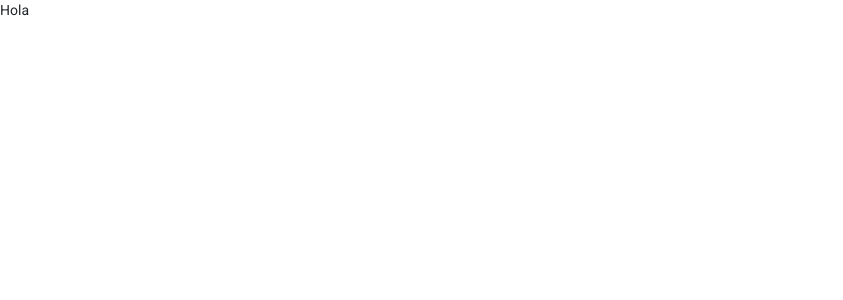
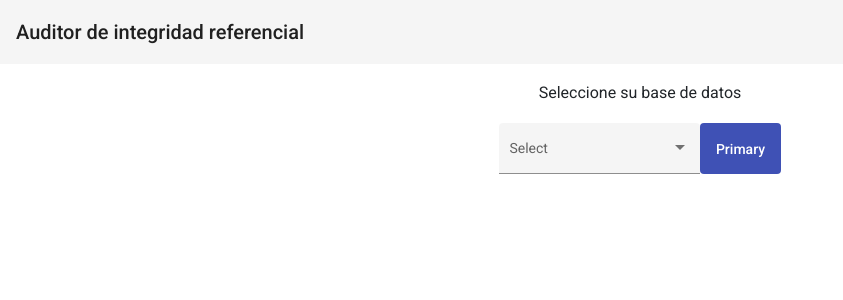
Before and after one commit to Santiago2693/AuditoriaSQL, an Angular app in the folder trabajo03/: page /home in a window 1280 px wide. Shown: the top 300 px of the page, without its empty margins (0-843 px from the left). Built offline with nearby package versions, Linux system fonts and the light colour scheme.

Commit message:
Update: ruta-principal component
Creacion del formulario base

```diff
--- a/trabajo03/src/app/app-routing.module.ts
+++ b/trabajo03/src/app/app-routing.module.ts
@@ -6,6 +6,11 @@ const routes: Routes = [
   {
     path: 'home',
     component: RutaPrincipalComponent
+  },
+  {
+    path: '',
+    redirectTo: '/home',
+    pathMatch: 'full'
   }
 ];
 
--- a/trabajo03/src/app/app.component.html
+++ b/trabajo03/src/app/app.component.html
@@ -1 +1,6 @@
-Hola
+<mat-toolbar>
+  <span>Auditor de integridad referencial</span>
+</mat-toolbar>
+<main>
+  <router-outlet></router-outlet>
+</main>
--- a/trabajo03/src/app/app.component.scss
+++ b/trabajo03/src/app/app.component.scss
@@ -0,0 +1,9 @@
+mat-toolbar{
+  position: sticky;
+  top: 0;
+  height: 8vh;
+  z-index: 1;
+}
+main{
+  height: 92vh;
+}
--- a/trabajo03/src/app/rutas/ruta-principal/ruta-principal.component.html
+++ b/trabajo03/src/app/rutas/ruta-principal/ruta-principal.component.html
@@ -1 +1,13 @@
-<p>ruta-principal works!</p>
+<section>
+  <h3>Seleccione su base de datos</h3>
+  <form>
+    <mat-form-field appearance="fill">
+      <mat-label>Select</mat-label>
+      <mat-select>
+        <mat-option value="one">First option</mat-option>
+        <mat-option value="two">Second option</mat-option>
+      </mat-select>
+    </mat-form-field>
+    <button mat-flat-button color="primary" type="submit">Primary</button>
+  </form>
+</section>
--- a/trabajo03/src/app/rutas/ruta-principal/ruta-principal.component.scss
+++ b/trabajo03/src/app/rutas/ruta-principal/ruta-principal.component.scss
@@ -0,0 +1,21 @@
+section{
+  width: 80%;
+  height: inherit;
+  margin: 0px auto;
+  padding: 15px 0;
+  display: flex;
+  flex-direction: column;
+  justify-content: flex-start;
+  align-items: center;
+}
+
+form {
+  width: 80%;
+  display: flex;
+  flex-direction: row;
+  justify-content: center;
+}
+
+form > button {
+  margin-bottom: 1.34375em
+}
--- a/trabajo03/src/styles.scss
+++ b/trabajo03/src/styles.scss
@@ -1,4 +1,4 @@
 /* You can add global styles to this file, and also import other style files */
-
+@import "~@angular/material/prebuilt-themes/indigo-pink.css";
 html, body { height: 100%; }
 body { margin: 0; font-family: Roboto, "Helvetica Neue", sans-serif; }
```
Also changed, not shown: trabajo03/src/app/app.module.ts (+11 -1 lines).
